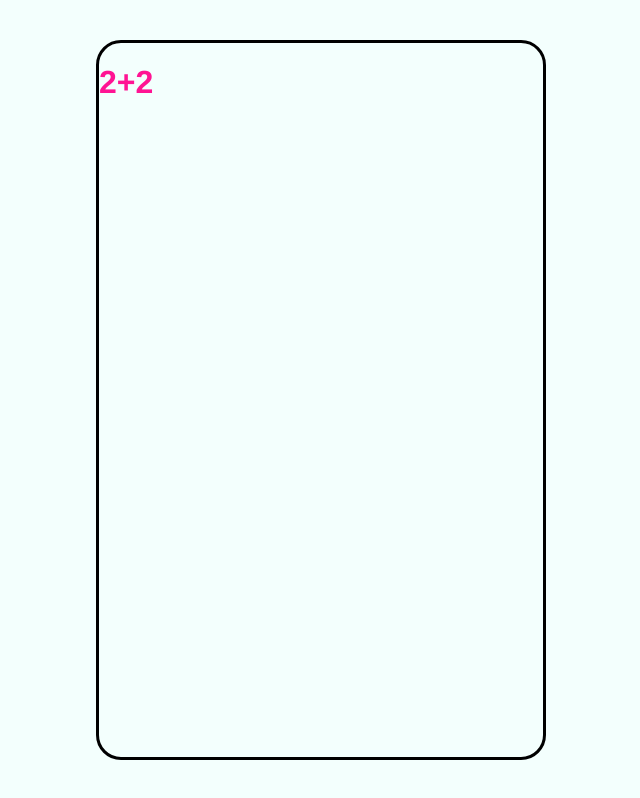
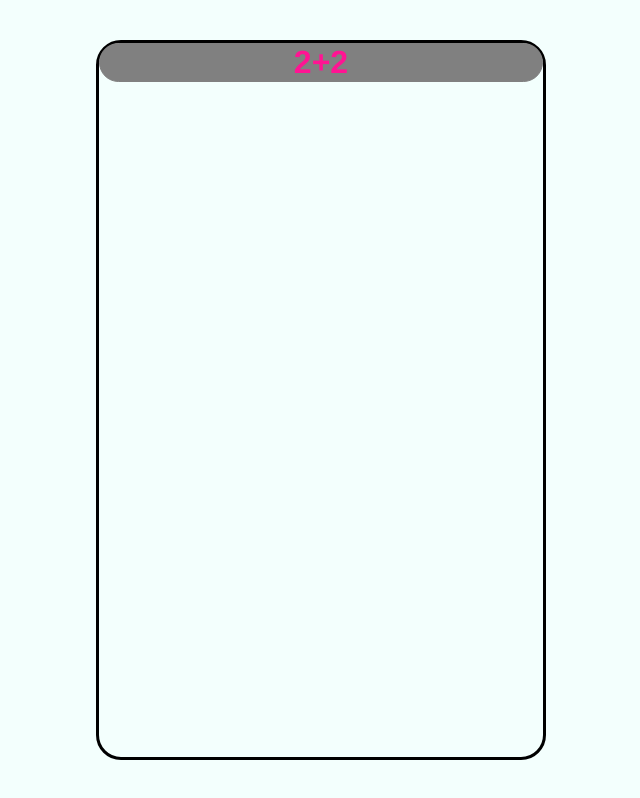
Before and after one commit to kaleigh207/QuizNode, a website: page client/index.html in a window 1280 px wide. Shown: the whole page, without its empty margins (319-959 px from the left). Drawn offline with Linux system fonts and the light colour scheme.

Commit message:
question box attempt1

```diff
--- a/client/index.html
+++ b/client/index.html
@@ -12,6 +12,7 @@
         font-family: "HelveticaNeue-Light", "Helvetica Neue Light", "Helvetica Neue", Helvetica, Arial, "Lucida Grande", sans-serif;
         font-weight: 300;
         background-color: #f3fffd;
+        font-size: 2vmin;
       }
 
       main {
@@ -26,9 +27,16 @@
         border: 3px solid;
         border-radius: 25px;
 
+
       }
 
       h1 {
+        margin: auto;
+        border: 1px solid;
+        border-radius: 25px;
+        border-color: grey;
+        background-color: grey;
+        text-align: center;
         color: deeppink;
       }
 
```
